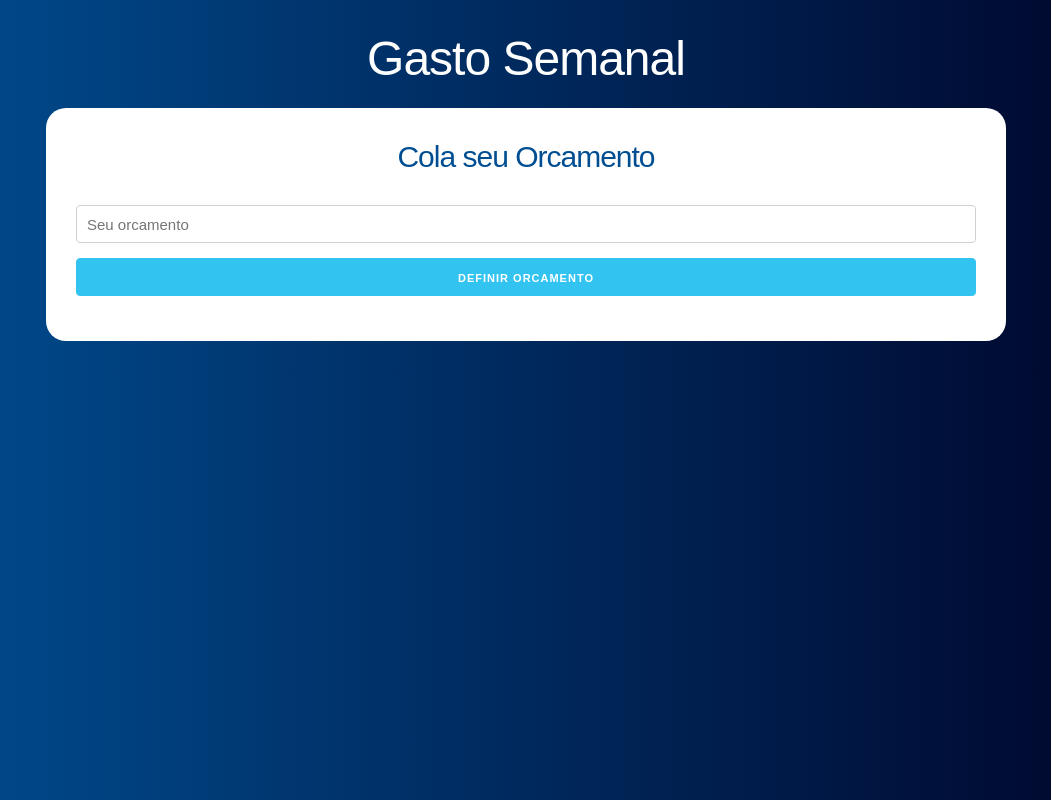
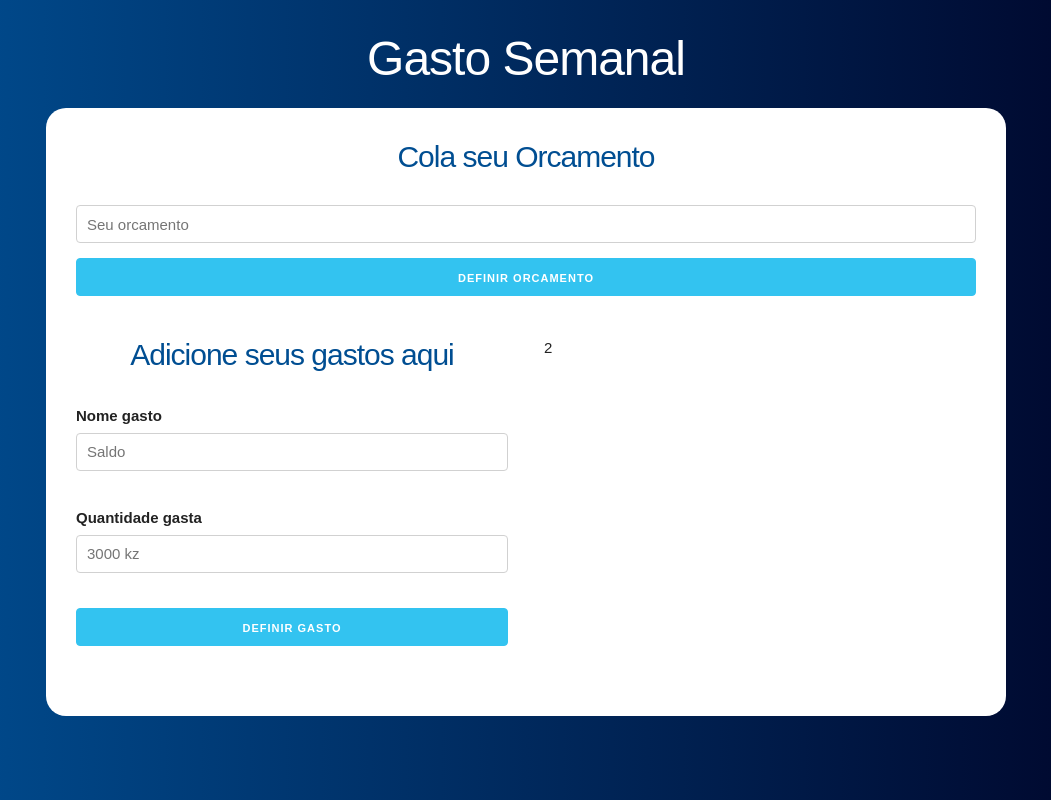
Before and after one commit to eliezerantonio/react-15-apps, a React (Create React App) app in the folder 03_gastos/: page / in a window 1280 px wide. Shown: the whole page, without its empty margins (114-1165 px from the left). Built offline with nearby package versions, Linux system fonts and the light colour scheme.

Commit message:
tela inicial

```diff
--- a/03_gastos/src/App.js
+++ b/03_gastos/src/App.js
@@ -1,14 +1,25 @@
 import React from "react";
+import Formulario from "./components/Formulario";
 import Pergunta from "./components/Pergunta";
 
 const App = () => {
+  const [orcamento, setOrcamento] = React.useState(0);
+  const [restante, setRestante] = React.useState(0);
+
   return (
     <div className="container">
       <header>
         <h1>Gasto Semanal</h1>
 
         <div className="contenido-principal contenido">
-          <Pergunta />
+          <Pergunta setOrcamento={setOrcamento} setRestante={setRestante} />
+
+          <div className="row">
+            <div className="one-half column">
+              <Formulario />
+            </div>
+            <div className="one-half column">2</div>
+          </div>
         </div>
       </header>
     </div>
--- /dev/null
+++ b/03_gastos/src/components/Error.jsx
@@ -0,0 +1,11 @@
+import React from 'react'
+
+const Error = ({msg}) => {
+    return (
+        <div>
+            <p className="alert alert-danger error">{msg }</p>
+        </div>
+    )
+}
+
+export default Error
--- /dev/null
+++ b/03_gastos/src/components/Formulario.jsx
@@ -0,0 +1,29 @@
+import React from 'react'
+
+const Formulario = () => {
+    return (
+        <div>
+            <form>
+                <h2> Adicione seus gastos aqui</h2>
+
+                <div className="campo">
+                <label>Nome gasto</label>
+                <input type="text" className="u-full-width" placeholder="Saldo"/>
+
+                </div>
+
+                <div className="campo">
+                <label>Quantidade  gasta</label>
+                <input type="number" className="u-full-width" placeholder="3000 kz"/>
+
+
+
+                </div>
+
+<input type="submit" className=" button-primary u-full-width" value="Definir gasto"/>
+            </form>
+        </div>
+    )
+}
+
+export default Formulario
--- a/03_gastos/src/components/Pergunta.jsx
+++ b/03_gastos/src/components/Pergunta.jsx
@@ -1,11 +1,42 @@
 import React from 'react'
+import Error from './Error'
 
-const Pergunta = () => {
+const Pergunta = ({setRestante, setOrcamento}) => {
+    //definir o estado
+
+    const [quantidade, setQuantidade] = React.useState(0)
+    const [error, setError] = React.useState(false)
+
+    //funcao que recebe o orcamento
+    const handleChange = e => {
+       setQuantidade(parseInt(e.target.value, 10))
+    }
+
+    //submit para definir o Orcamento
+
+    const definirOrcamento = e => {
+        e.preventDefault();
+
+        //validar
+        if (quantidade < 1|| isNaN(quantidade)) {
+            setError(true)
+            return
+        }
+        //se passar na validacao
+        setError(false);
+        setOrcamento(quantidade);
+        setRestante(quantidade)
+
+
+    }
     return (
         <div>
             <h2>Cola seu Orcamento</h2>
-            <input type="number" className="u-full-width" placeholder="Seu orcamento" />
+            {error? <Error msg="Orcamento incorreto"/>:null}
+            <form onSubmit={definirOrcamento}>
+                            <input type="number" className="u-full-width" placeholder="Seu orcamento" onChange={handleChange} />
             <input type="submit" className="button-primary u-full-width" value="Definir orcamento"/>
+</form>
         </div>
     )
 }
```
